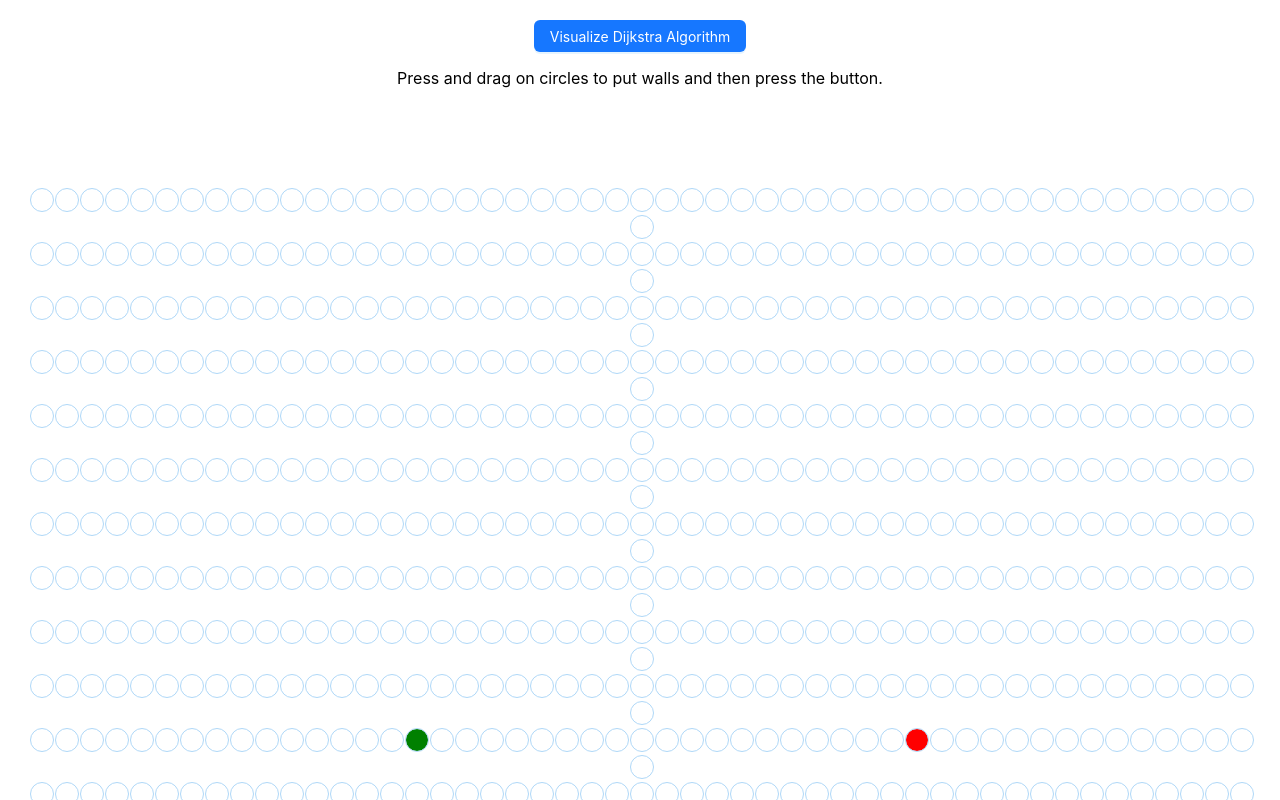
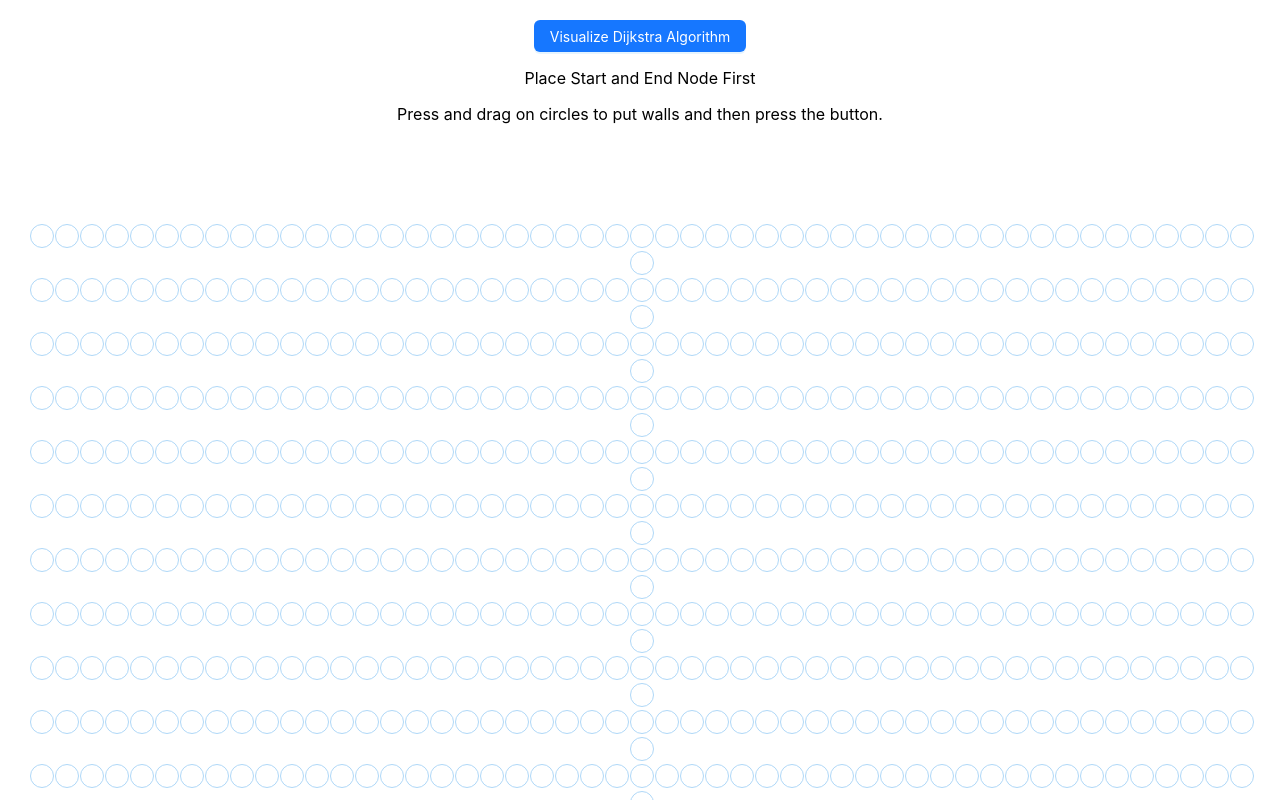
Before and after one commit to Aatish-Dhami/pathfinder-visualizer, a React (Create React App) app: page / in a window 1280 px wide. Shown: the top 800 px of the page. Built offline with nearby package versions, Linux system fonts and the light colour scheme.

Commit message:
Added user input for Start and end node

```diff
--- a/src/App.js
+++ b/src/App.js
@@ -4,19 +4,22 @@ import Node from './components/Node';
 import { dijkstra, getNodesInShortestPathOrder } from './algorithms/dijkstra';
 import { Button } from 'antd'
 
-const START_NODE_ROW = 10;
-const START_NODE_COL = 15;
-const FINISH_NODE_ROW = 10;
-const FINISH_NODE_COL = 35;
+
 
 export default function App() {
 
+  const [START_NODE_ROW, setSTART_NODE_ROW] = React.useState(-1)
+  const [START_NODE_COL, setSTART_NODE_COL] = React.useState(-1)
+  const [FINISH_NODE_ROW, setFINISH_NODE_ROW] = React.useState(-1)
+  const [FINISH_NODE_COL, setFINISH_NODE_COL] = React.useState(-1)
+
   const [grid, setGrid] = React.useState([])
   const [mouseIsPressed, setMouseIsPressed] = React.useState(false)
+  const [startNodePlaced, setStartNodePlaced] = React.useState(false)
+  const [endNodePlaced, setEndNodePlaced] = React.useState(false)
+
 
   React.useEffect(() => {
-    // const grid = getInitialGrid();
-    // setGrid({grid});
     setGrid(getInitialGrid())
   }, [])
 
@@ -46,15 +49,39 @@ export default function App() {
   }
 
   function handleMouseDown(row, col) {
-    const newGrid = getNewGridWithWallToggled(grid, row, col);
-    setGrid(newGrid)
-    setMouseIsPressed(true)
+    console.log(`In Enter row ${row}`)
+
+    if(!startNodePlaced){
+      const newGrid = setStartNode(row, col);
+      setGrid(newGrid)
+      console.log(`After setStart ${START_NODE_ROW}`)
+      console.log(`After setStart ${START_NODE_COL}`)
+    }else if(!endNodePlaced){
+      const newGrid = setEndNode(row, col);
+      setGrid(newGrid)
+    }else{
+      const newGrid = getNewGridWithWallToggled(grid, row, col);
+      setGrid(newGrid)
+      setMouseIsPressed(true)
+    }
   }
 
   function handleMouseEnter(row, col) {
+    if (!startNodePlaced) return;
+    if (!endNodePlaced) return;
     if (!mouseIsPressed) return;
-    const newGrid = getNewGridWithWallToggled(grid, row, col);
-    setGrid(newGrid)
+
+    if(!startNodePlaced){
+      const newGrid = setStartNode(row, col);
+      setGrid(newGrid)
+    }else if(!endNodePlaced){
+      const newGrid = setEndNode(row, col);
+      setGrid(newGrid)
+    }else{
+      const newGrid = getNewGridWithWallToggled(grid, row, col);
+      setGrid(newGrid)
+      setMouseIsPressed(true)
+    }
   }
 
   function handleMouseUp() {
@@ -71,6 +98,40 @@ export default function App() {
     newGrid[row][col] = newNode;
     return newGrid;
   };
+
+  function setStartNode(row, col) {
+    setSTART_NODE_ROW(row);
+    setSTART_NODE_COL(col);
+
+    console.log(`In setStart ${START_NODE_ROW}`)
+    console.log(`In setStart ${START_NODE_COL}`)
+
+    setStartNodePlaced(true)
+
+    const newGrid = grid.slice();
+    const node = newGrid[row][col];
+    const newNode = {
+      ...node,
+      isStart: true,
+    };
+    newGrid[row][col] = newNode;
+    return newGrid;
+  }
+
+  function setEndNode(row, col) {
+    setFINISH_NODE_ROW(row);
+    setFINISH_NODE_COL(col);
+    setEndNodePlaced(true)
+
+    const newGrid = grid.slice();
+    const node = newGrid[row][col];
+    const newNode = {
+      ...node,
+      isFinish: true,
+    };
+    newGrid[row][col] = newNode;
+    return newGrid;
+  }
 
   function visualizeDijkstra() {
     const startNode = grid[START_NODE_ROW][START_NODE_COL];
@@ -114,10 +175,11 @@ export default function App() {
     }
   }
 
+
   return (
     <div className="App">
-      {/* <button onClick={visualizeDijkstra}>Visualize Dijkstra Algorithm</button> */}
       <Button onClick={visualizeDijkstra} type='primary'>Visualize Dijkstra Algorithm</Button>
+      <p>Place Start and End Node First</p>
       <p>Press and drag on circles to put walls and then press the button.  </p>
       <div className="grid">
           {grid.map((row, rowIdx) => {
```
